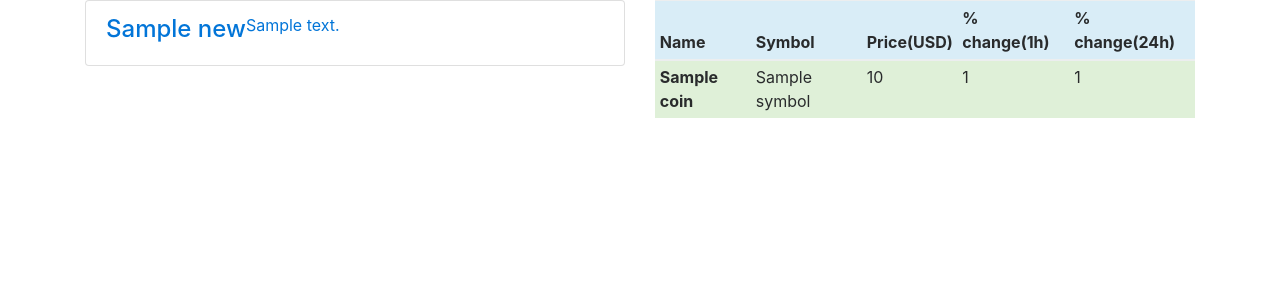
After one commit to shivamsinghal212/cryptonews, a Django app: template coinhacker/templates/cointable.html in a window 1280 px wide. The commit adds this page. Shown: the top 300 px of the page. Run offline with Django 3.2, Linux system fonts and the light colour scheme; the template is opened without the code that fills it: most values are stand-ins (such as "Sample title", 1, 10 or a date in 2020); some libraries are stand-ins or nearby versions.

Commit message:
Added template support

```diff
--- /dev/null
+++ b/coinhacker/templates/cointable.html
@@ -0,0 +1,40 @@
+{% extends 'index.html' %}
+
+{% block content %}
+<div class="row justify-content-center">
+  <div class="col-6">
+    <div class="list-group">
+      {% for news in coin_news %}
+    <a href="{{news.url}}" class="list-group-item">
+      <h4 class="list-group-item-heading">{{news.title}}</h4>
+      <p class="list-group-item-text">{{news.description}}</p>
+    </a>
+    {% endfor %}
+    </div>
+  </div>
+  <div class="col-6">
+<table class="table table-sm">
+<thead>
+  <tr class="table-info">
+    <th scope="col">Name</th>
+    <th scope="col">Symbol</th>
+    <th scope="col">Price(USD)</th>
+    <th scope="col">% change(1h)</th>
+    <th scope="col">% change(24h)</th>
+  </tr>
+</thead>
+<tbody>
+  {% for coin in coin_data %}
+  <tr class="table-{% if coin.percent_change_1h.0 == '-'%}danger{% else %}success{% endif %}">
+    <th scope="row">{{coin.name}}</th>
+    <td>{{coin.symbol}}</td>
+    <td>{{coin.price_usd}}</td>
+    <td>{{coin.percent_change_1h}}</td>
+    <td>{{coin.percent_change_24h}}</td>
+  </tr>
+  {% endfor %}
+</tbody>
+</table>
+</div>
+</div>
+{% endblock content %}
--- a/coinhacker/templates/index.html
+++ b/coinhacker/templates/index.html
@@ -1,5 +1,24 @@
-<html>
-{% for coin in coin_data %}
-{{coin}}
-{% endfor %}
+{% load staticfiles %}
+<!DOCTYPE html>
+<html lang="en">
+<head>
+  <title>CoinHackr</title>
+  <meta charset="utf-8">
+    <meta name="viewport" content="width=device-width, initial-scale=1">
+    <link rel="stylesheet" href="https://maxcdn.bootstrapcdn.com/bootstrap/4.0.0-alpha.6/css/bootstrap.min.css">
+</head>
+<body>
+  <div class="container">
+
+        {% block content %}
+        {% endblock content %}
+
+  </div>
+
+
+
+<script src="https://code.jquery.com/jquery-3.1.1.slim.min.js" integrity="sha384-A7FZj7v+d/sdmMqp/nOQwliLvUsJfDHW+k9Omg/a/EheAdgtzNs3hpfag6Ed950n" crossorigin="anonymous"></script>
+<script src="https://cdnjs.cloudflare.com/ajax/libs/tether/1.4.0/js/tether.min.js" integrity="sha384-DztdAPBWPRXSA/3eYEEUWrWCy7G5KFbe8fFjk5JAIxUYHKkDx6Qin1DkWx51bBrb" crossorigin="anonymous"></script>
+<script src="https://maxcdn.bootstrapcdn.com/bootstrap/4.0.0-alpha.6/js/bootstrap.min.js" integrity="sha384-vBWWzlZJ8ea9aCX4pEW3rVHjgjt7zpkNpZk+02D9phzyeVkE+jo0ieGizqPLForn" crossorigin="anonymous"></script>
+</body>
 </html>
```
Also changed, not shown: coinhacker/views.py (+16 -2 lines).
